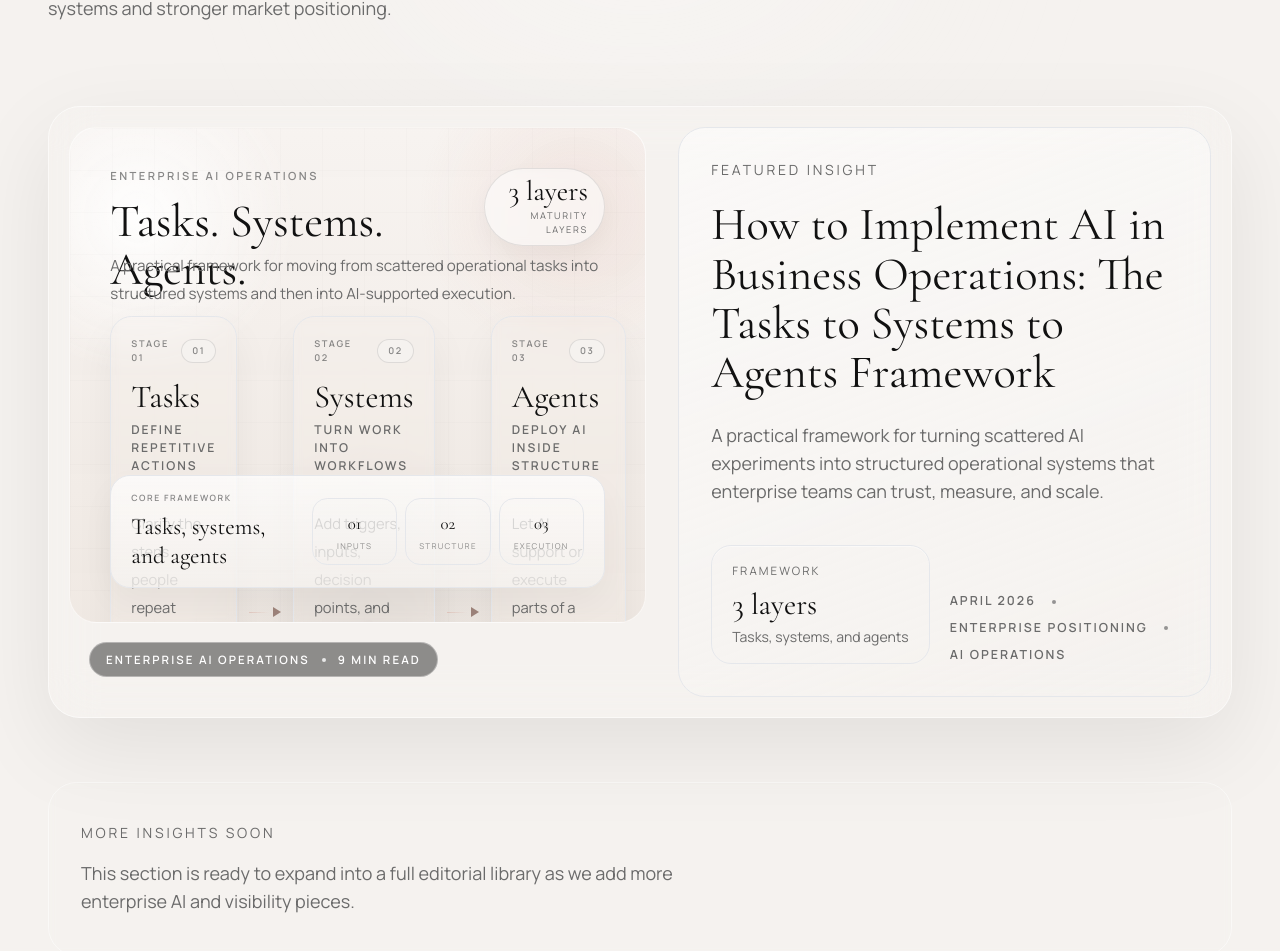
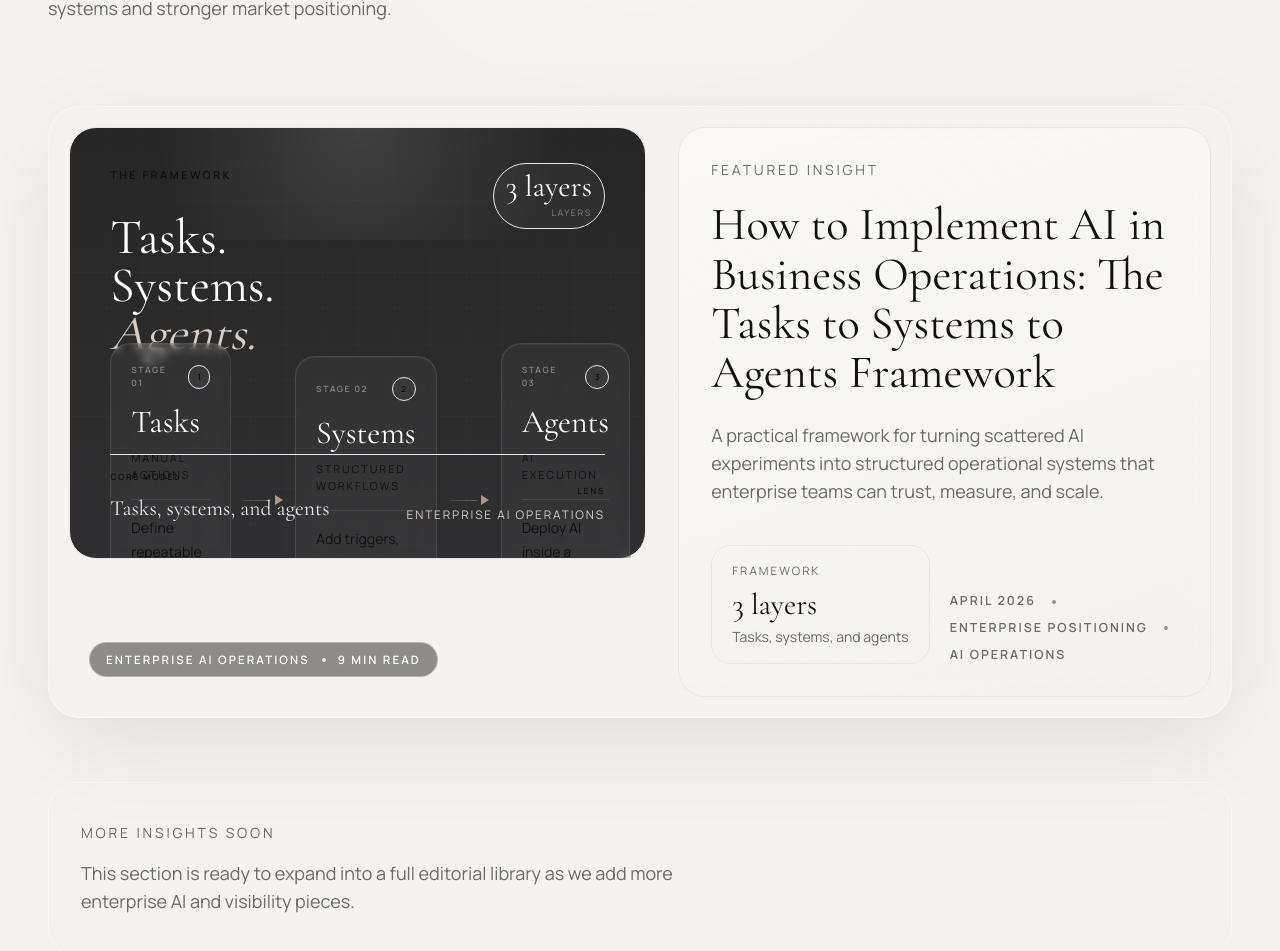
Before and after one commit to andraizzz/andraizzz, a Next.js app: page /insights in a window 1280 px wide. Shown: the part 473-1424 px from the top of the page. Built offline with nearby package versions, Linux system fonts and the light colour scheme.

Commit message:
Simplify insights framework diagram

```diff
--- a/components/insight-visual.tsx
+++ b/components/insight-visual.tsx
@@ -5,27 +5,24 @@ type InsightVisualProps = {
   compact?: boolean;
 };
 
-const frameworkStages = [
+const stages = [
   {
-    index: "01",
+    number: "01",
     title: "Tasks",
-    subtitle: "Define repetitive actions",
-    description: "Clarify the steps people repeat before trying to automate anything.",
-    examples: "Reports, CRM updates, reviews"
+    subtitle: "Manual actions",
+    detail: "Define repeatable steps before automating."
   },
   {
-    index: "02",
+    number: "02",
     title: "Systems",
-    subtitle: "Turn work into workflows",
-    description: "Add triggers, inputs, decision points, and outputs so execution becomes consistent.",
-    examples: "Rules, handoffs, dashboards"
+    subtitle: "Structured workflows",
+    detail: "Add triggers, logic, and expected outputs."
   },
   {
-    index: "03",
+    number: "03",
     title: "Agents",
-    subtitle: "Deploy AI inside structure",
-    description: "Let AI support or execute parts of a defined system with clear constraints.",
-    examples: "Monitoring, drafting, anomaly flags"
+    subtitle: "AI execution",
+    detail: "Deploy AI inside a clearly defined system."
   }
 ] as const;
 
@@ -37,81 +34,68 @@ export function InsightVisual({
 }: InsightVisualProps) {
   return (
     <div
-      className={`relative overflow-hidden rounded-[1.7rem] border border-white/60 bg-[linear-gradient(180deg,rgba(247,243,240,0.98),rgba(239,232,226,0.96))] ${
-        compact ? "min-h-[20rem] sm:min-h-[22rem]" : "min-h-[25rem] sm:min-h-[31rem]"
+      className={`relative overflow-hidden rounded-[1.7rem] border border-white/18 bg-[linear-gradient(180deg,#262626_0%,#2f2f31_100%)] ${
+        compact ? "min-h-[18rem] sm:min-h-[20rem]" : "min-h-[22rem] sm:min-h-[27rem]"
       }`}
     >
-      <div className="absolute inset-0 bg-[radial-gradient(circle_at_12%_18%,rgba(255,255,255,0.9),transparent_24%),radial-gradient(circle_at_88%_16%,rgba(217,167,154,0.18),transparent_24%),radial-gradient(circle_at_52%_100%,rgba(28,34,40,0.05),transparent_32%)]" />
-      <div className="absolute inset-0 opacity-[0.18] [background-image:linear-gradient(rgba(28,34,40,0.08)_1px,transparent_1px),linear-gradient(90deg,rgba(28,34,40,0.08)_1px,transparent_1px)] [background-size:34px_34px] sm:[background-size:42px_42px]" />
+      <div className="absolute inset-0 opacity-[0.08] [background-image:linear-gradient(rgba(255,255,255,0.18)_1px,transparent_1px),linear-gradient(90deg,rgba(255,255,255,0.18)_1px,transparent_1px)] [background-size:36px_36px]" />
+      <div className="absolute inset-x-0 top-0 h-28 bg-[radial-gradient(circle_at_top,rgba(255,255,255,0.12),transparent_65%)]" />
 
-      <div className="absolute inset-x-[7%] top-[8%] flex items-start justify-between gap-4">
-        <div>
-          <div className="text-[0.62rem] font-semibold uppercase tracking-[0.22em] text-stone/80 sm:text-[0.7rem]">
-            {eyebrow}
-          </div>
-          <div className="mt-3 max-w-xl font-serif text-[2.05rem] leading-[1.04] text-obsidian sm:text-[2.9rem]">
-            Tasks. Systems. Agents.
-          </div>
+      <div className="absolute left-[7%] top-[9%] text-[0.62rem] font-semibold uppercase tracking-[0.22em] text-white/42 sm:text-[0.68rem]">
+        The Framework
+      </div>
+
+      <div className="absolute right-[7%] top-[8%] rounded-full border border-white/14 bg-white/[0.04] px-3 py-2 text-right backdrop-blur-sm">
+        <div className="font-serif text-[1.55rem] leading-none text-white sm:text-[1.9rem]">
+          {stat}
         </div>
-
-        <div className="rounded-full border border-obsidian/10 bg-white/55 px-3 py-2 text-right shadow-[0_10px_24px_rgba(17,17,17,0.04)] backdrop-blur-sm sm:px-4">
-          <div className="font-serif text-[1.35rem] leading-none text-obsidian sm:text-[1.75rem]">
-            {stat}
-          </div>
-          <div className="mt-1 text-[0.52rem] uppercase tracking-[0.18em] text-stone sm:text-[0.58rem]">
-            Maturity layers
-          </div>
+        <div className="mt-1 text-[0.5rem] uppercase tracking-[0.18em] text-white/40 sm:text-[0.56rem]">
+          Layers
         </div>
       </div>
 
-      <div className="absolute inset-x-[7%] top-[28%] sm:top-[25%]">
-        <p className="max-w-2xl text-[0.82rem] leading-6 text-stone sm:text-[0.95rem] sm:leading-7">
-          A practical framework for moving from scattered operational tasks into
-          structured systems and then into AI-supported execution.
-        </p>
+      <div className="absolute inset-x-[7%] top-[18%] sm:top-[20%]">
+        <h3 className="font-serif text-[2.3rem] leading-[0.96] text-white sm:text-[3.1rem]">
+          Tasks.
+          <br />
+          Systems.
+          <br />
+          <span className="text-[#d7cbc3] italic">Agents.</span>
+        </h3>
       </div>
 
-      <div className="absolute inset-x-[7%] top-[40%] grid grid-cols-1 gap-4 sm:top-[38%] sm:grid-cols-[1fr_auto_1fr_auto_1fr] sm:items-stretch sm:gap-3">
-        {frameworkStages.map((stage, index) => (
+      <div className="absolute inset-x-[7%] top-[46%] grid grid-cols-1 gap-3 sm:top-[50%] sm:grid-cols-[1fr_auto_1fr_auto_1fr] sm:items-center">
+        {stages.map((stage, index) => (
           <div key={stage.title} className="contents">
-            <div className="rounded-[1.35rem] border border-obsidian/8 bg-white/72 px-4 py-4 shadow-[0_18px_40px_rgba(17,17,17,0.05)] backdrop-blur-sm sm:px-5 sm:py-5">
+            <div className="rounded-[1.25rem] border border-white/10 bg-white/[0.035] px-4 py-4 shadow-[inset_0_1px_0_rgba(255,255,255,0.05)] backdrop-blur-sm sm:px-5 sm:py-5">
               <div className="flex items-center justify-between gap-3">
-                <div className="text-[0.58rem] font-semibold uppercase tracking-[0.18em] text-stone/80">
-                  Stage {stage.index}
+                <div className="text-[0.54rem] font-semibold uppercase tracking-[0.18em] text-white/40">
+                  Stage {stage.number}
                 </div>
-                <div className="rounded-full border border-obsidian/10 bg-porcelain px-2.5 py-1 text-[0.58rem] font-semibold uppercase tracking-[0.16em] text-stone/80">
-                  {stage.index}
+                <div className="flex h-6 w-6 items-center justify-center rounded-full border border-white/12 bg-white/[0.04] text-[0.52rem] font-semibold text-white/52">
+                  {stage.number.slice(1)}
                 </div>
               </div>
 
-              <div className="mt-4 font-serif text-[1.7rem] leading-none text-obsidian sm:text-[2rem]">
+              <div className="mt-4 font-serif text-[1.75rem] leading-none text-white sm:text-[2rem]">
                 {stage.title}
               </div>
-              <div className="mt-2 text-[0.7rem] font-semibold uppercase tracking-[0.16em] text-stone sm:text-[0.76rem]">
+              <div className="mt-3 text-[0.64rem] uppercase tracking-[0.18em] text-white/46 sm:text-[0.68rem]">
                 {stage.subtitle}
               </div>
 
-              <div className="mt-4 h-px bg-obsidian/8" />
+              <div className="mt-4 h-px bg-white/10" />
 
-              <p className="mt-4 text-[0.84rem] leading-6 text-stone sm:text-[0.92rem] sm:leading-7">
-                {stage.description}
+              <p className="mt-4 max-w-[15rem] text-[0.82rem] leading-6 text-white/62 sm:text-[0.88rem]">
+                {stage.detail}
               </p>
-
-              <div className="mt-4 rounded-[1rem] border border-obsidian/7 bg-[linear-gradient(180deg,rgba(245,242,239,0.9),rgba(255,255,255,0.7))] px-3 py-3">
-                <div className="text-[0.52rem] font-semibold uppercase tracking-[0.18em] text-stone/75">
-                  Typical examples
-                </div>
-                <div className="mt-2 text-[0.74rem] leading-5 text-obsidian/85 sm:text-[0.8rem]">
-                  {stage.examples}
-                </div>
-              </div>
             </div>
 
-            {index < frameworkStages.length - 1 ? (
+            {index < stages.length - 1 ? (
               <div className="hidden items-center justify-center sm:flex">
-                <div className="flex w-8 items-center">
-                  <div className="h-px flex-1 bg-gradient-to-r from-blush/45 to-obsidian/18" />
-                  <div className="ml-1 h-0 w-0 border-y-[5px] border-l-[8px] border-y-transparent border-l-[#9f857b]" />
+                <div className="flex w-10 items-center">
+                  <div className="h-px flex-1 bg-gradient-to-r from-white/10 to-[#b19387]/45" />
+                  <div className="ml-1 h-0 w-0 border-y-[5px] border-l-[8px] border-y-transparent border-l-[#b19387]" />
                 </div>
               </div>
             ) : null}
@@ -119,36 +103,22 @@ export function InsightVisual({
         ))}
       </div>
 
-      <div className="absolute inset-x-[7%] bottom-[7%] rounded-[1.25rem] border border-obsidian/8 bg-[linear-gradient(180deg,rgba(255,255,255,0.7),rgba(245,242,239,0.82))] px-4 py-4 shadow-[0_14px_34px_rgba(17,17,17,0.04)] sm:px-5">
-        <div className="flex flex-col gap-4 sm:flex-row sm:items-center sm:justify-between">
-          <div>
-            <div className="text-[0.54rem] font-semibold uppercase tracking-[0.18em] text-stone/80">
-              Core framework
-            </div>
-            <div className="mt-2 font-serif text-[1.2rem] leading-tight text-obsidian sm:text-[1.45rem]">
-              {label}
-            </div>
+      <div className="absolute inset-x-[7%] bottom-[8%] flex items-end justify-between gap-4 border-t border-white/8 pt-4">
+        <div>
+          <div className="text-[0.54rem] font-semibold uppercase tracking-[0.18em] text-white/38">
+            Core model
           </div>
+          <div className="mt-2 font-serif text-[1.1rem] text-white/90 sm:text-[1.35rem]">
+            {label}
+          </div>
+        </div>
 
-          <div className="grid grid-cols-3 gap-2 sm:min-w-[17rem]">
-            <div className="rounded-[0.95rem] border border-obsidian/8 bg-white/72 px-3 py-3 text-center">
-              <div className="font-serif text-[1.05rem] text-obsidian">01</div>
-              <div className="mt-1 text-[0.5rem] uppercase tracking-[0.16em] text-stone/75">
-                Inputs
-              </div>
-            </div>
-            <div className="rounded-[0.95rem] border border-obsidian/8 bg-white/72 px-3 py-3 text-center">
-              <div className="font-serif text-[1.05rem] text-obsidian">02</div>
-              <div className="mt-1 text-[0.5rem] uppercase tracking-[0.16em] text-stone/75">
-                Structure
-              </div>
-            </div>
-            <div className="rounded-[0.95rem] border border-obsidian/8 bg-white/72 px-3 py-3 text-center">
-              <div className="font-serif text-[1.05rem] text-obsidian">03</div>
-              <div className="mt-1 text-[0.5rem] uppercase tracking-[0.16em] text-stone/75">
-                Execution
-              </div>
-            </div>
+        <div className="hidden text-right sm:block">
+          <div className="text-[0.54rem] font-semibold uppercase tracking-[0.18em] text-white/38">
+            Lens
+          </div>
+          <div className="mt-2 text-[0.74rem] uppercase tracking-[0.16em] text-[#d7cbc3]">
+            {eyebrow}
           </div>
         </div>
       </div>
```
